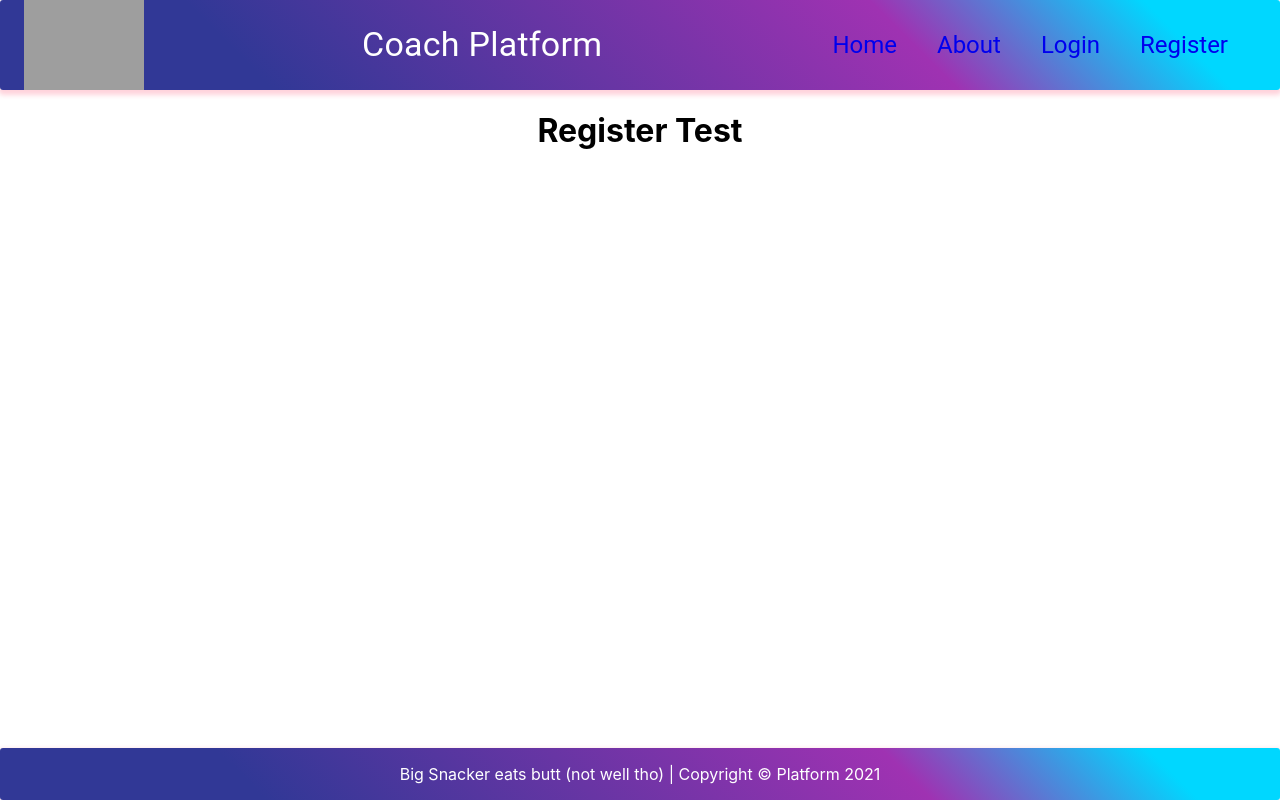
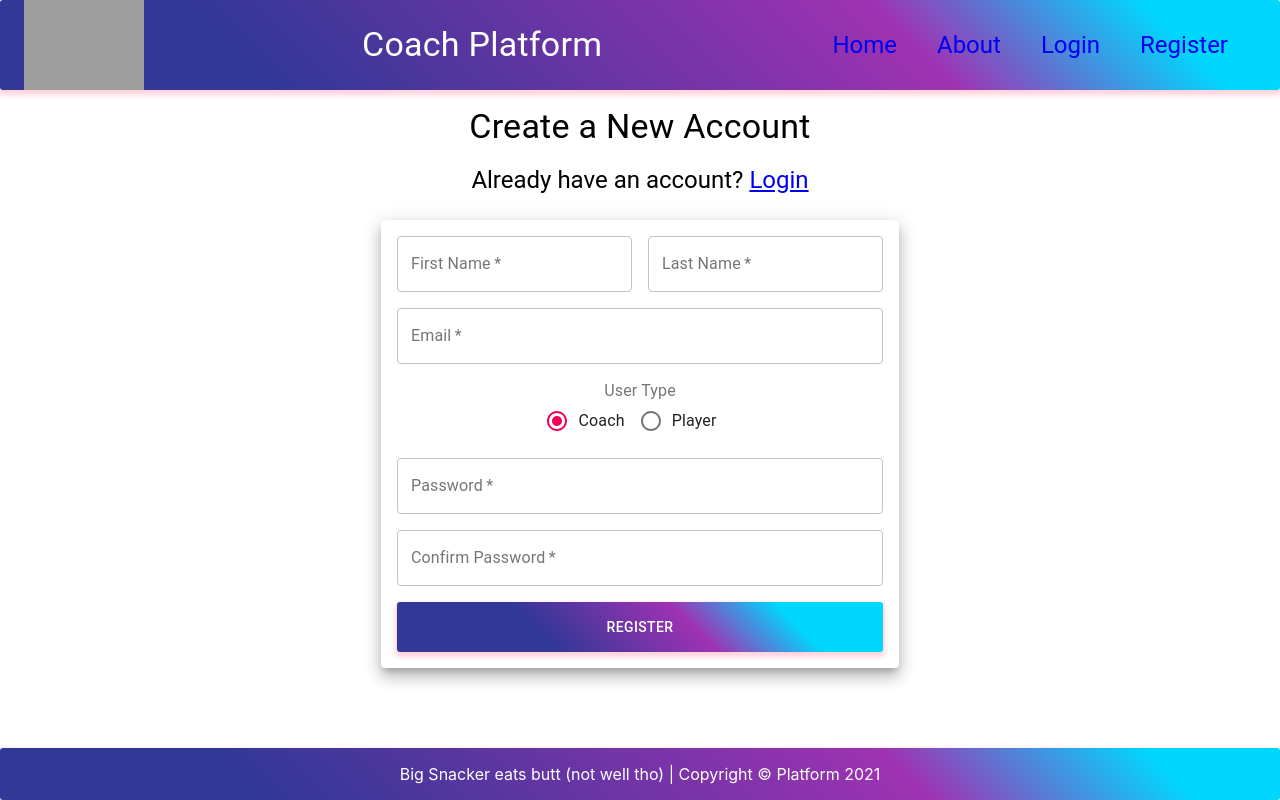
Before and after one commit to JBrianChristian/coachplatform, a React (Create React App) app in the folder Frontend/coachplatform/: page /register in a window 1280 px wide. Built offline with nearby package versions, Linux system fonts and the light colour scheme; grey boxes are pictures that could not be loaded.

Commit message:
Login & Register
Created login & register forms, added buttons (obv no connection to backend), they do connect to each other via the hyperlinked text. Also added Style files for Footer, NavBar, Login and Register.

```diff
--- a/Frontend/coachplatform/src/components/Footer.js
+++ b/Frontend/coachplatform/src/components/Footer.js
@@ -1,26 +1,9 @@
 import React from 'react'
 import AppBar from '@material-ui/core/AppBar'
-import { makeStyles } from '@material-ui/core/styles'
+import { useStyles } from './FooterStyles.js'
 
-const useStyles = makeStyles((theme) => ({
-    footer: {
-        background: 'linear-gradient(45deg, #313896 20%, #9F32B2 70%, #00D7FF 90%)',
-        border: 0,
-        borderRadius: 3,
-        boxShadow: '0 3px 5px 2px rgba(255, 105, 135, .3)',
-        color: 'white',
-        position: 'absolute',
-        left:0,
-        bottom:0,
-        right:0,
-    },
-    copy: {
-        textAlign: 'center'
-    }
-}));
-
-const Footer = () => {
-    const classes = useStyles();
+const Footer = (props) => {
+    const classes = useStyles(props);
     return(
         <div>
             <AppBar position="static" className={classes.footer}>
--- /dev/null
+++ b/Frontend/coachplatform/src/components/FooterStyles.js
@@ -0,0 +1,20 @@
+import { makeStyles } from '@material-ui/core/styles'
+
+const useStyles = makeStyles((theme) => ({
+    footer: {
+        background: 'linear-gradient(45deg, #313896 20%, #9F32B2 70%, #00D7FF 90%)',
+        border: 0,
+        borderRadius: 3,
+        boxShadow: '0 3px 5px 2px rgba(255, 105, 135, .3)',
+        color: 'white',
+        position: 'absolute',
+        left:0,
+        bottom:0,
+        right:0,
+    },
+    copy: {
+        textAlign: 'center'
+    }
+}));
+
+export { useStyles };
--- a/Frontend/coachplatform/src/components/Login.js
+++ b/Frontend/coachplatform/src/components/Login.js
@@ -1,11 +1,45 @@
 import React from 'react';
+import Button from '@material-ui/core/Button'
+import Container from '@material-ui/core/Container'
+import Grid from '@material-ui/core/Grid'
+import TextField from '@material-ui/core/TextField'
+import Paper from '@material-ui/core/Paper'
+import Typography from '@material-ui/core/Typography'
+import { Link } from "react-router-dom"
+import { useStyles } from './LoginStyle.js'
 
-const Login = () => {
+const Login = (props) => {
+    const classes = useStyles(props);
+
     return (
-        <div className="login">
-            <h1>Login Test</h1>
-        </div>
+        <div>
+            <Typography variant="h4" className={classes.text}>Sign in or <Link to="/register">Create an Account</Link></Typography>
+        <Container className = { classes.container } maxWidth="xs">
+        <Paper elevation = {10} className={classes.paper}>
+            <form>
+                <Grid container spacing={2}>
+                    <Grid item xs={12}>
+                        <Grid container spacing={2}>
+                            <Grid item xs={12}>
+                                <TextField required fullWidth label="Email" name="email" size="large" variant="outlined" />
+                            </Grid>
+                            <Grid item xs={12}>
+                                <TextField required fullWidth label="Password" name="password" type="password" size="large" variant="outlined" />
+                            </Grid>
+                        </Grid>
+                    </Grid>
+                    <Grid item xs={12}>
+                        <Button className = {classes.button} fullWidth type="submit" variant="contained">
+                            Login
+                        </Button>
+                    </Grid>
+                </Grid>
+            </form>
+        </Paper>
+        </Container>
+    </div>
     );
-}
+
+};
 
 export default Login;
--- /dev/null
+++ b/Frontend/coachplatform/src/components/LoginStyle.js
@@ -0,0 +1,24 @@
+import { makeStyles } from '@material-ui/core/styles'
+
+const useStyles = makeStyles((theme) => ({
+    container: {
+        padding: theme.spacing(3,2),
+        maxWidth: 550,
+    },
+    paper: {
+        padding: theme.spacing(2),
+    },
+    button: {
+        background: 'linear-gradient(45deg, #313896 30%, #9F32B2 60%, #00D7FF 80%)',
+        border: 0,
+        borderRadius: 3,
+        boxShadow: '0 3px 5px 2px rgba(255, 105, 135, .3)',
+        color: 'white',
+        height: 50,
+    },
+    text: {
+        padding: theme.spacing(2),
+    }
+}));
+
+export { useStyles };
--- a/Frontend/coachplatform/src/components/NavBar.js
+++ b/Frontend/coachplatform/src/components/NavBar.js
@@ -3,42 +3,12 @@ import AppBar from '@material-ui/core/AppBar'
 import Toolbar from '@material-ui/core/Toolbar'
 import Typography from '@material-ui/core/Typography'
 import IconButton from '@material-ui/core/IconButton'
-import { makeStyles } from '@material-ui/core/styles'
-import { Link, Route, Switch } from "react-router-dom"
+import { Link } from "react-router-dom"
+import { useStyles } from './NavBarStyles.js'
 
-const useStyles = makeStyles((theme) => ({
-    bar: {
-        background: 'linear-gradient(45deg, #313896 20%, #9F32B2 70%, #00D7FF 90%)',
-        border: 0,
-        borderRadius: 3,
-        boxShadow: '0 3px 5px 2px rgba(255, 105, 135, .3)',
-        color: 'white',
-    },
 
-    logo: {
-        maxWidth: 120,
-        marginRight: theme.spacing(2),
-    },
-    title: {
-        marginRight: theme.spacing(2),
-        width: '100%',
-    },
-    homeButton: {
-        marginRight: theme.spacing(2),
-        },
-    loginButton: {
-        marginRight: theme.spacing(2),
-        },
-    registerButton: {
-        marginRight: theme.spacing(2),
-        },
-    aboutButton: {
-        marginRight: theme.spacing(2),
-        },
-}));
-
-const NavBar = () => {
-    const classes = useStyles();
+const NavBar = (props) => {
+    const classes = useStyles(props);
     return(
         <div>
             <AppBar position="static" className={classes.bar}>
--- /dev/null
+++ b/Frontend/coachplatform/src/components/NavBarStyles.js
@@ -0,0 +1,34 @@
+import { makeStyles } from '@material-ui/core/styles'
+
+const useStyles = makeStyles((theme) => ({
+    bar: {
+        background: 'linear-gradient(45deg, #313896 20%, #9F32B2 70%, #00D7FF 90%)',
+        border: 0,
+        borderRadius: 3,
+        boxShadow: '0 3px 5px 2px rgba(255, 105, 135, .3)',
+        color: 'white',
+    },
+
+    logo: {
+        maxWidth: 120,
+        marginRight: theme.spacing(2),
+    },
+    title: {
+        marginRight: theme.spacing(2),
+        width: '100%',
+    },
+    homeButton: {
+        marginRight: theme.spacing(2),
+        },
+    loginButton: {
+        marginRight: theme.spacing(2),
+        },
+    registerButton: {
+        marginRight: theme.spacing(2),
+        },
+    aboutButton: {
+        marginRight: theme.spacing(2),
+        },
+}));
+
+export { useStyles };
--- a/Frontend/coachplatform/src/components/Register.js
+++ b/Frontend/coachplatform/src/components/Register.js
@@ -1,10 +1,70 @@
 import React from 'react';
+import Button from '@material-ui/core/Button'
+import Container from '@material-ui/core/Container'
+import Grid from '@material-ui/core/Grid'
+import TextField from '@material-ui/core/TextField'
+import Paper from '@material-ui/core/Paper'
+import Typography from '@material-ui/core/Typography'
+import { Link } from "react-router-dom"
+import { useStyles } from './RegisterStyle.js'
+import Radio from '@material-ui/core/Radio'
+import RadioGroup from'@material-ui/core/RadioGroup'
+import FormLabel from '@material-ui/core/FormLabel'
+import FormControlLabel from '@material-ui/core/FormControlLabel'
 
-const Register = () => {
+const Register = (props) => {
+    const classes = useStyles(props);
+
+    const [value, setValue] = React.useState('coach');
+    const handleChange = (event) => {
+        setValue(event.target.value);
+    };
+
     return (
-        <div className="register">
-            <h1>Register Test</h1>
-        </div>
+        <div>
+            <Typography variant="h4" className={classes.text}>Create a New Account</Typography>
+            <Typography variant="h5" className={classes.loginText}>Already have an account? <Link to="/login">Login</Link></Typography>
+
+        <Container className = { classes.container } maxWidth="xs">
+        <Paper elevation = {10} className={classes.paper}>
+            <form>
+                <Grid container spacing={2}>
+                    <Grid item xs={12}>
+                        <Grid container spacing={2}>
+                            <Grid item xs={6}>
+                                <TextField required fullWidth label="First Name" name="fName" size="large" variant="outlined" />
+                            </Grid>
+                            <Grid item xs={6}>
+                                <TextField required fullWidth label="Last Name" name="lName" size="large" variant="outlined" />
+                            </Grid>
+                            <Grid item xs={12}>
+                                <TextField required fullWidth label="Email" name="email" size="large" variant="outlined" />
+                            </Grid>
+                            <Grid item xs={12}>
+                                <FormLabel fullWidth component="userTypeLabel">User Type</FormLabel>
+                                <RadioGroup className={classes.radioGroup} row fullWidth aria-label="userType" name="type" value={value} onChange={handleChange}>
+                                    <FormControlLabel value="coach" control={<Radio />} label="Coach" />
+                                    <FormControlLabel value="player" control={<Radio />} label="Player" />
+                                </RadioGroup>
+                            </Grid>
+                            <Grid item xs={12}>
+                                <TextField required fullWidth label="Password" name="password" type="password" size="large" variant="outlined" />
+                            </Grid>
+                            <Grid item xs={12}>
+                                <TextField required fullWidth label="Confirm Password" name="confirmPassword" type="password" size="large" variant="outlined" />
+                            </Grid>
+                        </Grid>
+                    </Grid>
+                    <Grid item xs={12}>
+                        <Button className = {classes.button} fullWidth type="submit" variant="contained">
+                            Register
+                        </Button>
+                    </Grid>
+                </Grid>
+            </form>
+        </Paper>
+        </Container>
+    </div>
     );
 }
 
--- /dev/null
+++ b/Frontend/coachplatform/src/components/RegisterStyle.js
@@ -0,0 +1,28 @@
+import { makeStyles } from '@material-ui/core/styles'
+
+const useStyles = makeStyles((theme) => ({
+    container: {
+        padding: theme.spacing(3,2),
+        maxWidth: 550,
+    },
+    paper: {
+        padding: theme.spacing(2),
+    },
+    button: {
+        background: 'linear-gradient(45deg, #313896 30%, #9F32B2 60%, #00D7FF 80%)',
+        border: 0,
+        borderRadius: 3,
+        boxShadow: '0 3px 5px 2px rgba(255, 105, 135, .3)',
+        color: 'white',
+        height: 50,
+    },
+    text: {
+        padding: theme.spacing(2),
+    },
+    radioGroup: {
+        justifyContent: 'center',
+    },
+
+}));
+
+export { useStyles };
```
